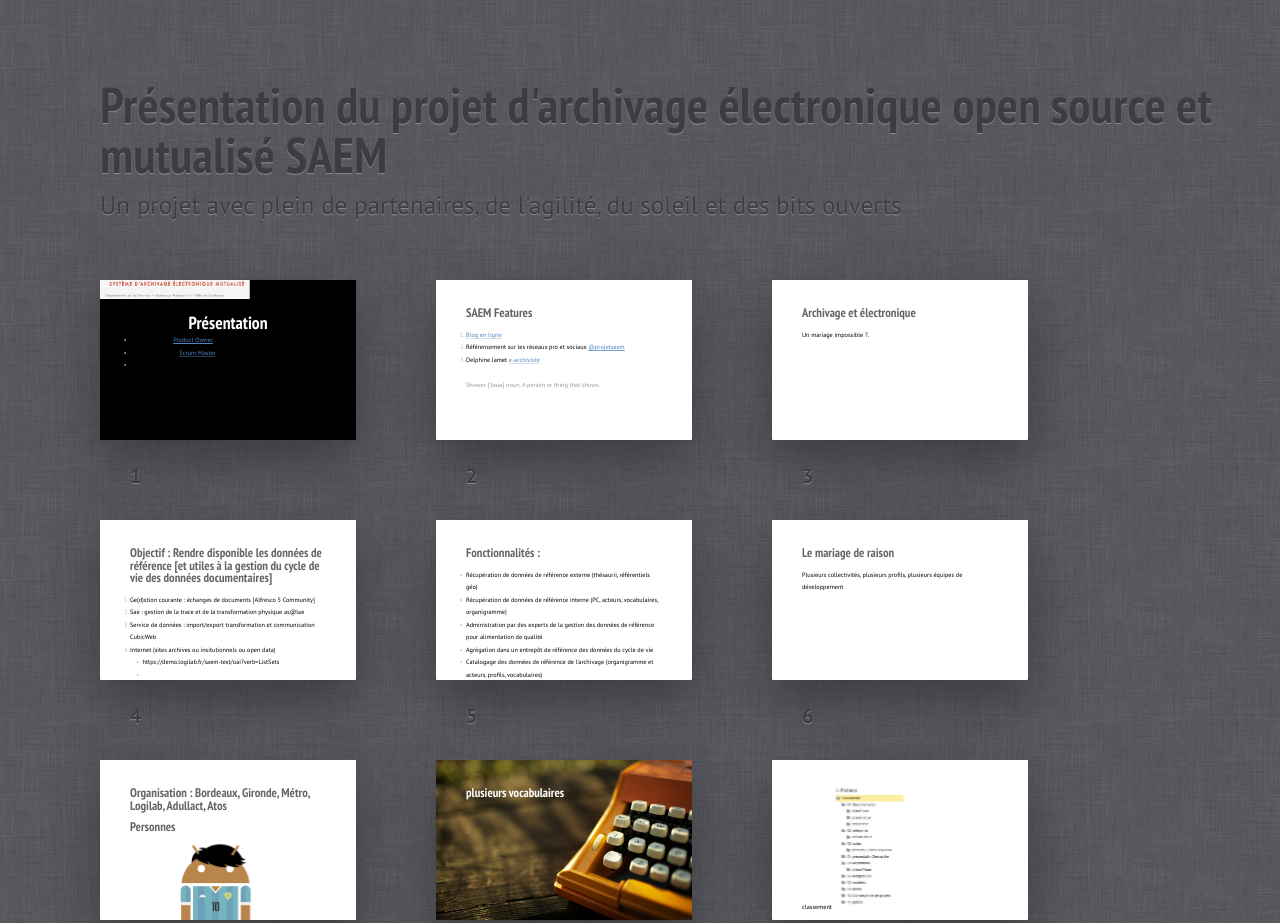
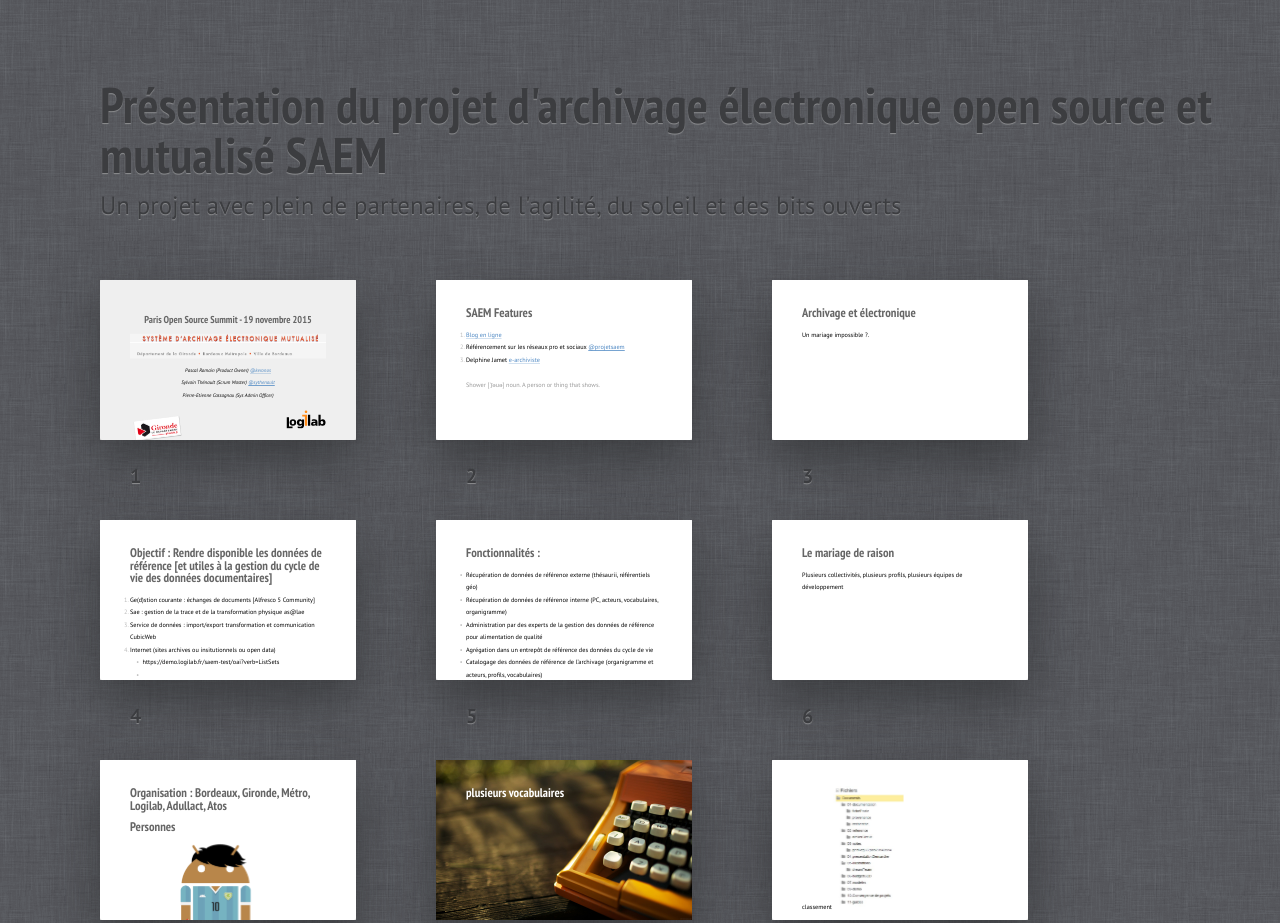
Before and after one commit to akakeronos/prezOSS, a plain HTML site: page index.html in a window 1280 px wide. Shown: the top 923 px of the page. Drawn offline with Linux system fonts and the light colour scheme.

Commit message:
améliore slide 0

```diff
--- a/index.html
+++ b/index.html
@@ -1,27 +1,30 @@
 <!DOCTYPE HTML>
 <html lang="fr">
   <head>
-	<title>Sysrème d'archivage électronique mutualisé - Paris Open Source Summit 2015</title>
+	<title>Système d'archivage électronique mutualisé - Paris Open Source Summit 2015</title>
 	<meta charset="utf-8"/>
 	<meta name="viewport" content="width=792, user-scalable=no"/>
 	<meta http-equiv="x-ua-compatible" content="ie=edge"/>
       <link rel="stylesheet" href="shower/themes/ribbon/styles/screen.css"/>
 	  <style>
+#Cover {
+  background-color: #EFEFEF;
+}
+#Cover img {
+  position: relative;
+  with: 100%;
+  margin-top: 40px;
+}
 #Cover h2 {
-  margin:30px 0 0;
-  color:#FFF;
+  margin: 30px 0 0;
   text-align:center;
-  font-size:70px;
+  font-size:40px;
 }
 #Cover p {
   margin:10px 0 0;
   text-align:center;
-  color:#FFF;
   font-style:italic;
   font-size:20px;
-}
-#Cover p a {
-  color:#FFF;
 }
 p.legend {
   color:#999;
@@ -39,16 +42,14 @@ p.legend {
 	</header>
 	<section class="slide cover" id="Cover">
 	<div>
-		<h2>Présentation</h2>
-		<p>
-		<ul>
-			<li>Pascal Romain : <a href="https://www.twitter.com/keronos">Product Owner</a></li>
-			<li>Sylvain Thénault : <a href="https://www.twitter.com/sthenault">Scrum Master</a></li>
-			<li>Pierre-Etienne Cassagnau : Sys Admin Officer</li>
+		<h2>Paris Open Source Summit - 19 novembre 2015</h2>
+		<img src="pictures/bandgoSAEM.jp.png" class="title" style="width: 100%"/>
+		<p>Pascal Romain (Product Owner) <a href="http://twitter.com/keronos">@keronos</a></p>
+		<p>Sylvain Thénault (Scrum Master) <a href="http://twitter.com/sythenault">@sythenault</a></p>
+		<p>Pierre-Etienne Cassagnau (Sys Admin Officer)</p>
+            <img src="pictures/girondedepartement1.fw.png" style="float: left; margin-bottom: 20px;"/>
+            <img src="pictures/logilab.svg" style="float: right;"/>
 
-		</ul>
-		</p>
-		<img src="pictures/bandgoSAEM.jp.png" alt="">
 	</div></section>
 	<section class="slide">
 		<div>
```
Also changed, not shown: pictures/girondedepartement1.fw.png (added), pictures/logilab.svg (added).
